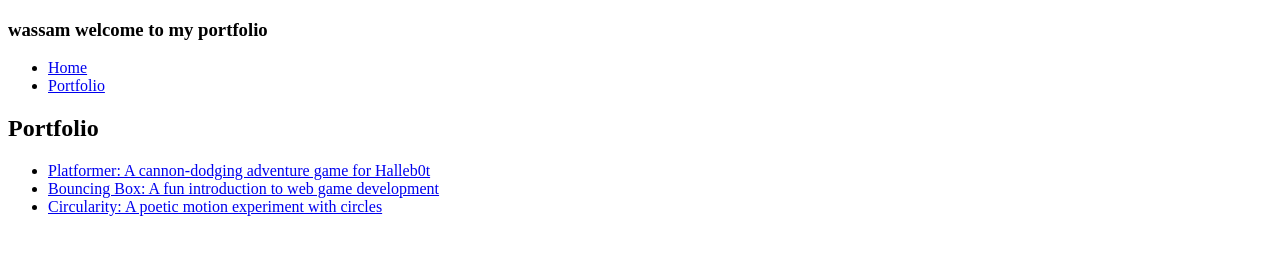
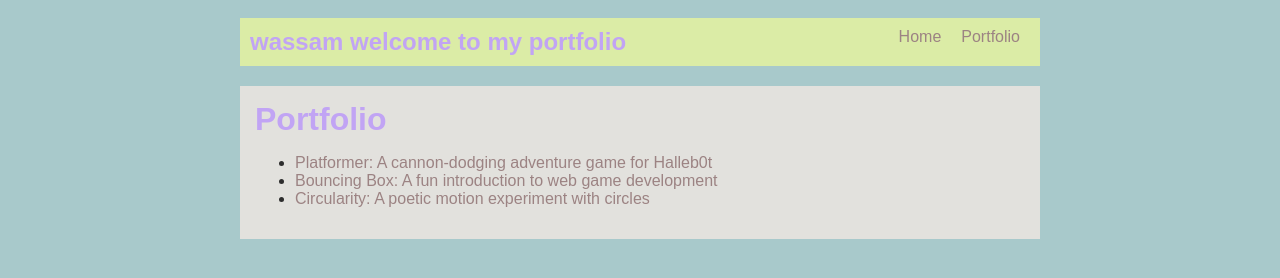
Before and after one commit to zazabazap/zazabazap.github.io, a plain HTML site: page portfolio.html in a window 1280 px wide. Drawn offline with Linux system fonts and the light colour scheme.

Commit message:
add index.html and css files

```diff
--- a/portfolio.html
+++ b/portfolio.html
@@ -2,12 +2,13 @@
 <html>
   <head>
     <title>Portfolioo</title>
+    <link rel="stylesheet" href="style.css" />
   </head>
 
   <body>
 
     <div id="all-contents">
-       <nav>
+
 <nav>
   <h1>wassam welcome to my portfolio</h1>
   <ul id="nav-ul">
```
